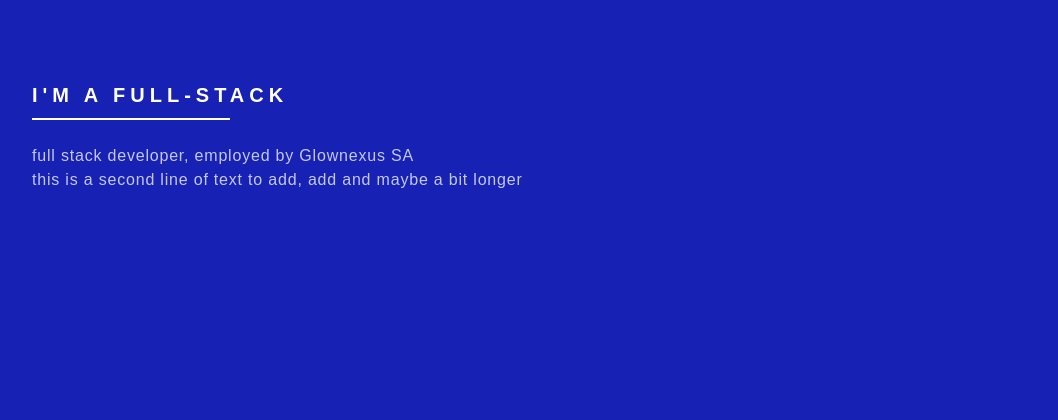
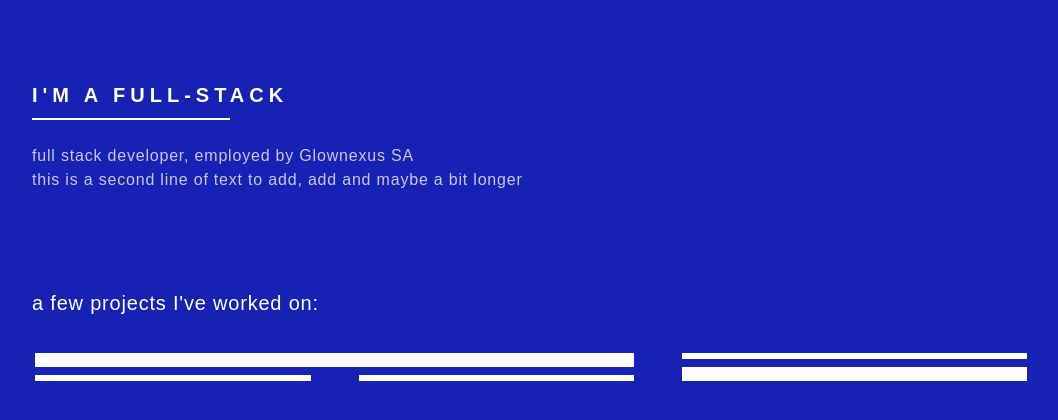
Before and after one commit to danielagg/personal-website-ts, a React (Create React App) app: page / in a window 1280 px wide. Shown: the top 420 px of the page, without its empty margins (112-1170 px from the left). Built offline with nearby package versions, Linux system fonts and the light colour scheme.

Commit message:
Preparing portfolio grid

```diff
--- a/src/App.tsx
+++ b/src/App.tsx
@@ -2,13 +2,15 @@ import React from "react";
 import "./style.css";
 
 // Components
-import Landing from "./components/Landing";
+import Landing from "./components/Landing/Landing";
+import PortfolioItemContainer from "./components/Portfolio/PortfolioItemContainer";
 
 const App: React.FC = () => {
   return (
     <div className="min-h-screen primary-blue font-raleway tracking-wider">
       <div className="p-4 ml-2 lg:mx-auto lg:w-4/5">
         <Landing />
+        <PortfolioItemContainer />
       </div>
     </div>
   );
--- a/src/components/Landing.tsx
+++ b/src/components/Landing/Landing.tsx
@@ -1,6 +1,6 @@
 import React, { useEffect } from "react";
 import "./style.css";
-import TypeWriter from "../typewriter";
+import TypeWriter from "../../typewriter";
 
 const Landing = () => {
   useEffect(() => {
--- /dev/null
+++ b/src/components/Portfolio/PortfolioItemContainer.tsx
@@ -0,0 +1,21 @@
+import React from "react";
+import "./style.css";
+
+const PortfolioItemContainer = () => {
+  return (
+    <div>
+      <h2 className="mt-24 text-white text-xl">
+        a few projects I've worked on:
+      </h2>
+      <div className="container">
+        <div className="card card-1"></div>
+        <div className="card card-2"></div>
+        <div className="card card-3"></div>
+        <div className="card card-4"></div>
+        <div className="card card-5"></div>
+      </div>
+    </div>
+  );
+};
+
+export default PortfolioItemContainer;
--- /dev/null
+++ b/src/components/Portfolio/style.css
@@ -0,0 +1,39 @@
+.container {
+  margin-top: 2em;
+  display: grid;
+  grid-column-gap: 3em;
+  grid-row-gap: 0.5em;
+  grid-template-columns: 1fr 1fr 1.25fr;
+  grid-template-rows: 1fr 0.2fr 1fr;
+}
+
+.card {
+  background: white;
+  margin: 3px;
+}
+
+.card-1 {
+  width: 100%;
+  height: 100%;
+  grid-column: 1 / span 2;
+  grid-row: 1 / span 2;
+}
+
+.card-2 {
+  width: 100%;
+  height: 100%;
+  grid-row: 1;
+}
+
+.card-3,
+.card-4 {
+  width: 100%;
+  height: 100%;
+  grid-row: 3;
+}
+
+.card-5 {
+  width: 100%;
+  height: 100%;
+  grid-row: 2 / span 2;
+}
```
Also changed, not shown: src/components/Landing/style.css (renamed from src/components/style.css).
